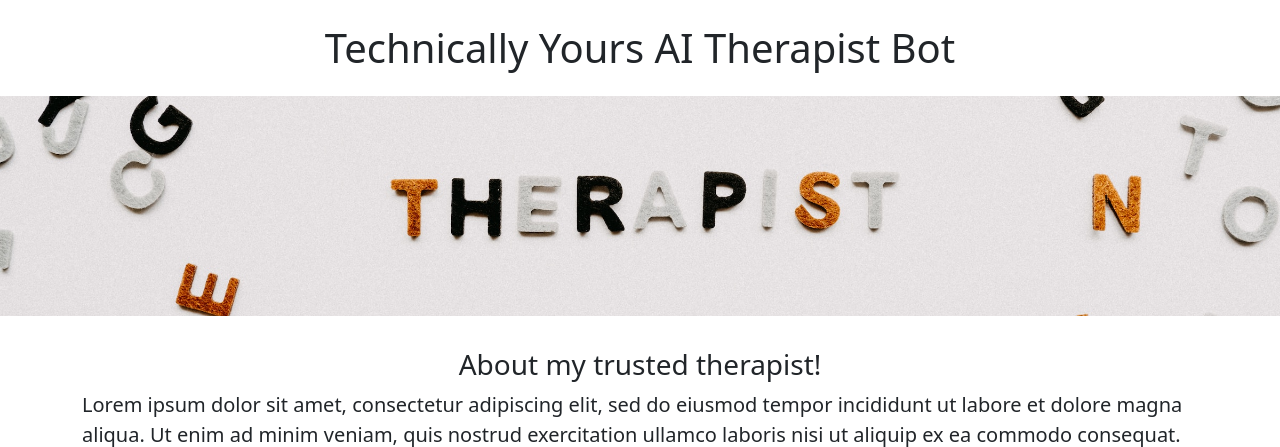
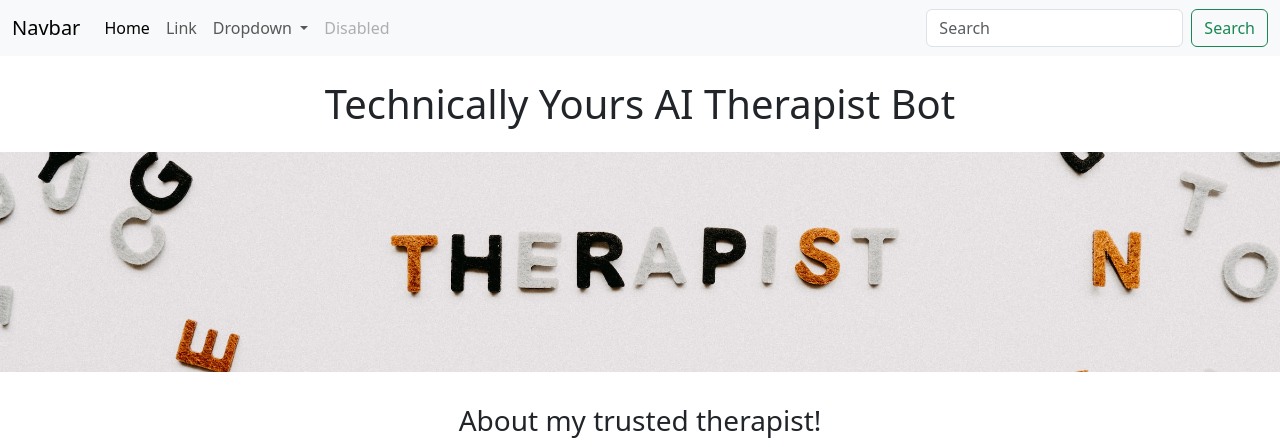
Before and after one commit to iffybogus/aitherapist, a Flask app: page / in a window 1280 px wide. Shown: the top 447 px of the page. Run offline with Flask 2, Linux system fonts and the light colour scheme.

Commit message:
Adding navbar

```diff
--- a/templates/home.html
+++ b/templates/home.html
@@ -27,7 +27,7 @@
 </head>
 
 <body>
-
+  {% include "nav.html" %}
   <h1 class="text-center mt-4 mb-4">{{company_name}} AI Therapist Bot</h1>
   <img class="img-fluid" id="banner" src="https://AI-Therapist-Bot.iffybogus.repl.co/static/banner.jpg" height="220">
   <br><br>
--- /dev/null
+++ b/templates/nav.html
@@ -0,0 +1,36 @@
+<nav class="navbar navbar-expand-lg bg-body-tertiary">
+  <div class="container-fluid">
+    <a class="navbar-brand" href="#">Navbar</a>
+    <button class="navbar-toggler" type="button" data-bs-toggle="collapse" data-bs-target="#navbarSupportedContent" aria-controls="navbarSupportedContent" aria-expanded="false" aria-label="Toggle navigation">
+      <span class="navbar-toggler-icon"></span>
+    </button>
+    <div class="collapse navbar-collapse" id="navbarSupportedContent">
+      <ul class="navbar-nav me-auto mb-2 mb-lg-0">
+        <li class="nav-item">
+          <a class="nav-link active" aria-current="page" href="#">Home</a>
+        </li>
+        <li class="nav-item">
+          <a class="nav-link" href="#">Link</a>
+        </li>
+        <li class="nav-item dropdown">
+          <a class="nav-link dropdown-toggle" href="#" role="button" data-bs-toggle="dropdown" aria-expanded="false">
+            Dropdown
+          </a>
+          <ul class="dropdown-menu">
+            <li><a class="dropdown-item" href="#">Action</a></li>
+            <li><a class="dropdown-item" href="#">Another action</a></li>
+            <li><hr class="dropdown-divider"></li>
+            <li><a class="dropdown-item" href="#">Something else here</a></li>
+          </ul>
+        </li>
+        <li class="nav-item">
+          <a class="nav-link disabled">Disabled</a>
+        </li>
+      </ul>
+      <form class="d-flex" role="search">
+        <input class="form-control me-2" type="search" placeholder="Search" aria-label="Search">
+        <button class="btn btn-outline-success" type="submit">Search</button>
+      </form>
+    </div>
+  </div>
+</nav>
```
